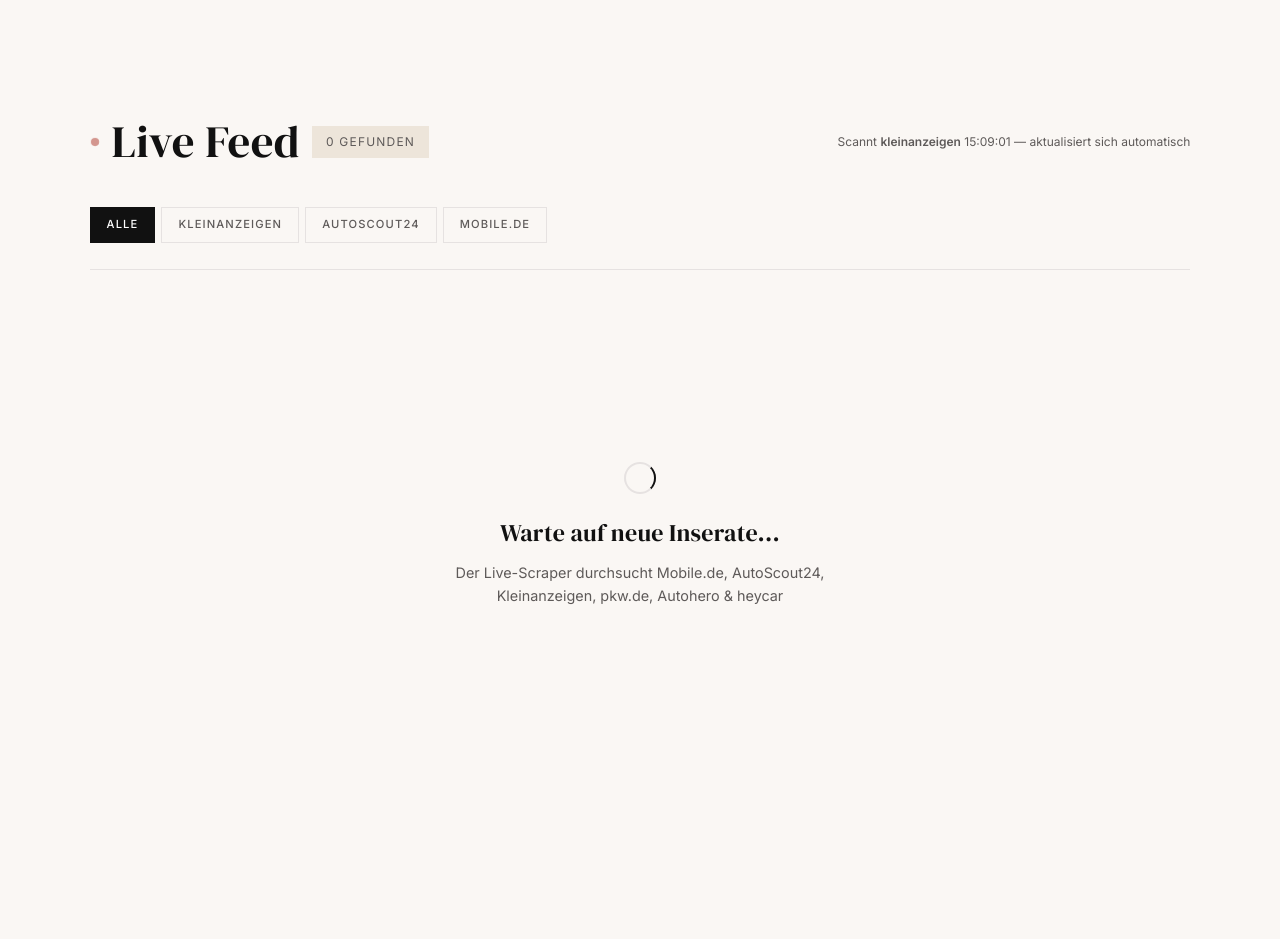
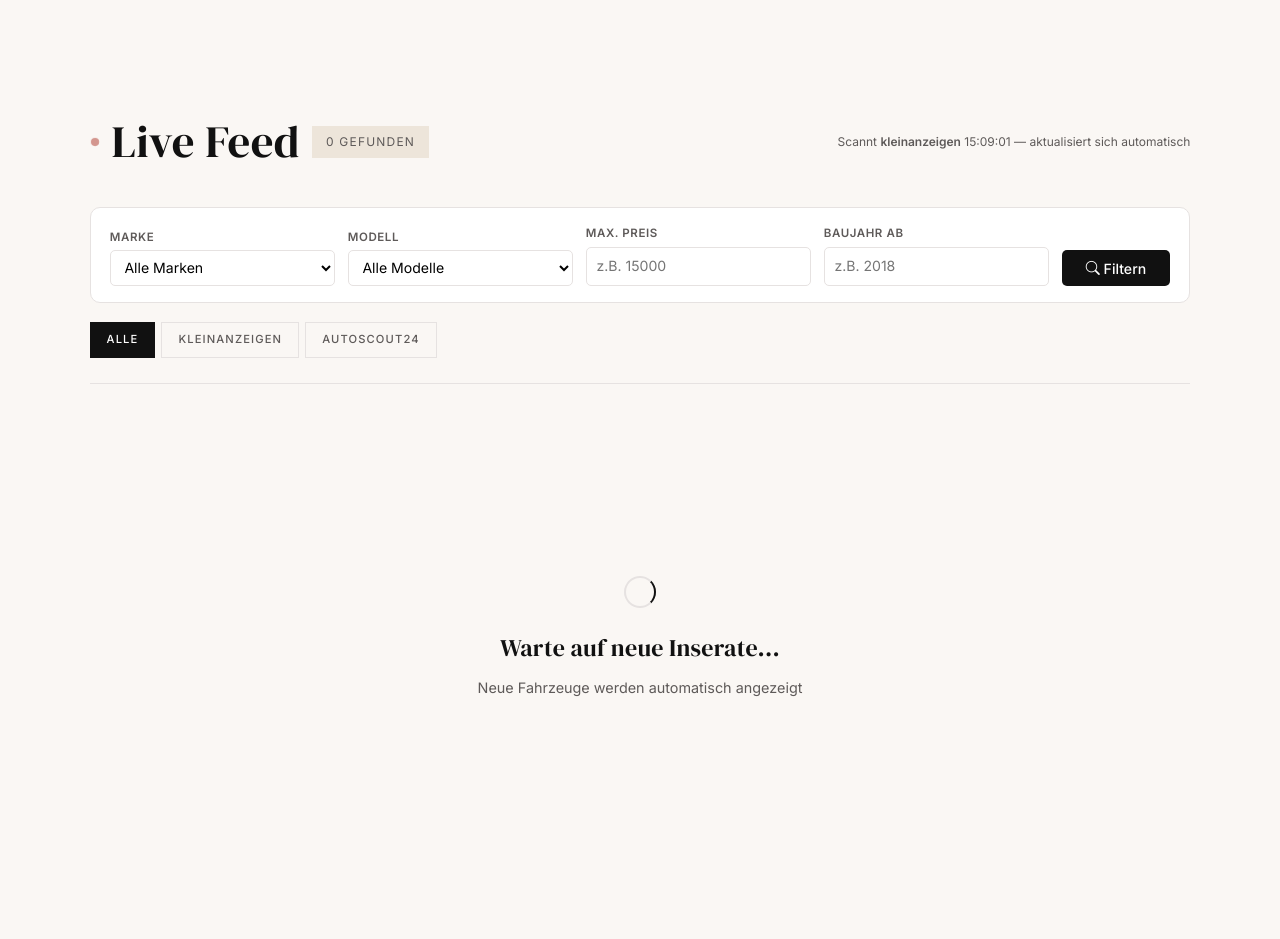
Before and after one commit to ibra21576-prog/autoscraper, a Flask app: page /live in a window 1280 px wide. Shown: the part 80-1019 px from the top of the page. Run offline with Flask 3, Linux system fonts and the light colour scheme; data that the repository does not hold is empty.

Commit message:
Live-Feed: Filter nach Marke, Modell, Preis, Baujahr
- Suchleiste oben im Live-Feed mit Dropdowns
- Dynamische Modell-Auswahl je nach Marke
- Serverseitiges Filtern (DB-Query)
- Reset-Button zum Zuruecksetzen
- Leere-State zeigt Filterinfo

Co-Authored-By: Claude Opus 4.6 <noreply@anthropic.com>

```diff
--- a/app.py
+++ b/app.py
@@ -43,11 +43,31 @@ def index():
 
 @app.route('/live')
 def live_feed():
-    """Live-Feed - neue Autos in Echtzeit."""
+    """Live-Feed - neue Autos in Echtzeit, mit optionalem Marke/Modell-Filter."""
     from services.live_scraper import get_scraper_status
+    from sqlalchemy import func
+    from services.playwright_scraper import CAR_DATA
     status = get_scraper_status()
-    recent_cars = Car.query.order_by(Car.first_seen.desc()).limit(50).all()
-    return render_template('live.html', cars=recent_cars, status=status)
+
+    brand = request.args.get('brand', '').strip()
+    model = request.args.get('model', '').strip()
+    price_max = request.args.get('price_max', type=int)
+    year_min = request.args.get('year_min', type=int)
+
+    query = Car.query
+    if brand:
+        query = query.filter(func.lower(Car.brand) == brand.lower())
+    if model:
+        query = query.filter(func.lower(Car.model) == model.lower())
+    if price_max:
+        query = query.filter(Car.price <= price_max)
+    if year_min:
+        query = query.filter(Car.year >= year_min)
+
+    recent_cars = query.order_by(Car.first_seen.desc()).limit(100).all()
+    return render_template('live.html', cars=recent_cars, status=status,
+                           car_data=CAR_DATA, car_brands=sorted(CAR_DATA.keys()),
+                           f_brand=brand, f_model=model, f_price_max=price_max, f_year_min=year_min)
 
 
 @app.route('/api/stream')
--- a/templates/live.html
+++ b/templates/live.html
@@ -21,12 +21,61 @@
         </div>
     </div>
 
-    <!-- Filter -->
+    <!-- Auto-Filter -->
+    <style>
+    .live-filter{background:#fff;border:1px solid var(--color-border);border-radius:10px;padding:1rem 1.2rem;margin-bottom:1.2rem;}
+    .lf-row{display:flex;gap:.8rem;flex-wrap:wrap;align-items:end;}
+    .lf-group{flex:1;min-width:140px;}
+    .lf-group label{display:block;font-size:.72rem;font-weight:600;text-transform:uppercase;letter-spacing:.05em;color:var(--color-taupe);margin-bottom:.25rem;}
+    .lf-group select,.lf-group input{width:100%;padding:.45rem .6rem;border:1px solid var(--color-border);border-radius:5px;font-size:.88rem;font-family:var(--font-body);background:#fff;}
+    .lf-group select:focus,.lf-group input:focus{outline:none;border-color:#111;}
+    .lf-btn{background:#111;color:#fff;border:none;padding:.5rem 1.5rem;border-radius:5px;font-size:.88rem;cursor:pointer;font-family:var(--font-body);font-weight:500;height:36px;}
+    .lf-btn:hover{background:#333;}
+    .lf-reset{background:transparent;color:var(--color-taupe);border:1px solid var(--color-border);padding:.5rem 1rem;border-radius:5px;font-size:.85rem;cursor:pointer;height:36px;}
+    .lf-reset:hover{border-color:#111;color:#111;}
+    .lf-active{background:var(--color-sand);border-color:var(--color-bronze);}
+    </style>
+    <div class="live-filter {% if f_brand %}lf-active{% endif %}">
+        <form method="GET" action="{{ url_for('live_feed') }}">
+            <div class="lf-row">
+                <div class="lf-group">
+                    <label>Marke</label>
+                    <select name="brand" id="lfBrand" onchange="updateLfModels()">
+                        <option value="">Alle Marken</option>
+                        {% for b in car_brands %}
+                        <option value="{{ b }}" {% if f_brand == b %}selected{% endif %}>{{ b }}</option>
+                        {% endfor %}
+                    </select>
+                </div>
+                <div class="lf-group">
+                    <label>Modell</label>
+                    <select name="model" id="lfModel">
+                        <option value="">Alle Modelle</option>
+                    </select>
+                </div>
+                <div class="lf-group" style="min-width:120px;">
+                    <label>Max. Preis</label>
+                    <input type="number" name="price_max" placeholder="z.B. 15000" value="{{ f_price_max or '' }}">
+                </div>
+                <div class="lf-group" style="min-width:110px;">
+                    <label>Baujahr ab</label>
+                    <input type="number" name="year_min" placeholder="z.B. 2018" value="{{ f_year_min or '' }}">
+                </div>
+                <div style="display:flex;gap:.5rem;">
+                    <button type="submit" class="lf-btn"><i class="bi bi-search"></i> Filtern</button>
+                    {% if f_brand or f_model or f_price_max or f_year_min %}
+                    <a href="{{ url_for('live_feed') }}" class="lf-reset"><i class="bi bi-x-lg"></i></a>
+                    {% endif %}
+                </div>
+            </div>
+        </form>
+    </div>
+
+    <!-- Plattform Filter -->
     <div class="filter-bar">
         <button class="filter-btn active" data-platform="all">Alle</button>
         <button class="filter-btn" data-platform="kleinanzeigen">Kleinanzeigen</button>
         <button class="filter-btn" data-platform="autoscout24">AutoScout24</button>
-        <button class="filter-btn" data-platform="mobile_de">Mobile.de</button>
     </div>
 
     <!-- Feed -->
@@ -98,8 +147,13 @@
     {% if not cars %}
     <div class="empty-state" id="emptyState">
         <div class="sahara-spinner" style="width:32px;height:32px;margin-bottom:var(--spacing-md);"></div>
+        {% if f_brand %}
+        <h3>Keine {{ f_brand }}{% if f_model %} {{ f_model }}{% endif %} gefunden</h3>
+        <p>Versuche andere Filter oder <a href="{{ url_for('live_feed') }}" style="color:var(--color-bronze);text-decoration:underline;">zeige alle Autos</a></p>
+        {% else %}
         <h3>Warte auf neue Inserate...</h3>
-        <p>Der Live-Scraper durchsucht Mobile.de, AutoScout24, Kleinanzeigen, pkw.de, Autohero & heycar</p>
+        <p>Neue Fahrzeuge werden automatisch angezeigt</p>
+        {% endif %}
     </div>
     {% endif %}
 </section>
@@ -227,5 +281,22 @@ setInterval(async () => {
         if (l) l.textContent = s.last_scrape || '';
     } catch(e) {}
 }, 5000);
+
+// Dynamische Modell-Auswahl
+const CAR_DATA = {{ car_data | tojson }};
+function updateLfModels() {
+    const brand = document.getElementById('lfBrand').value;
+    const sel = document.getElementById('lfModel');
+    sel.innerHTML = '<option value="">Alle Modelle</option>';
+    if (brand && CAR_DATA[brand]) {
+        CAR_DATA[brand].forEach(m => {
+            const opt = document.createElement('option');
+            opt.value = m; opt.textContent = m;
+            if (m === '{{ f_model or "" }}') opt.selected = true;
+            sel.appendChild(opt);
+        });
+    }
+}
+updateLfModels();
 </script>
 {% endblock %}
```
